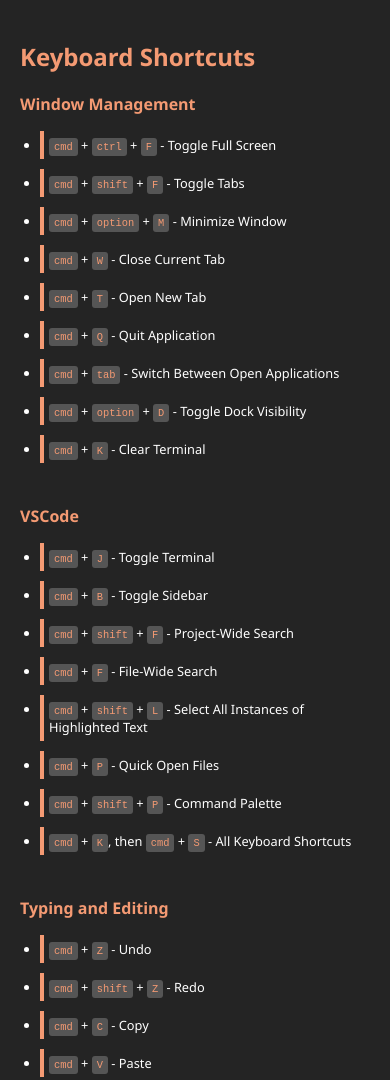
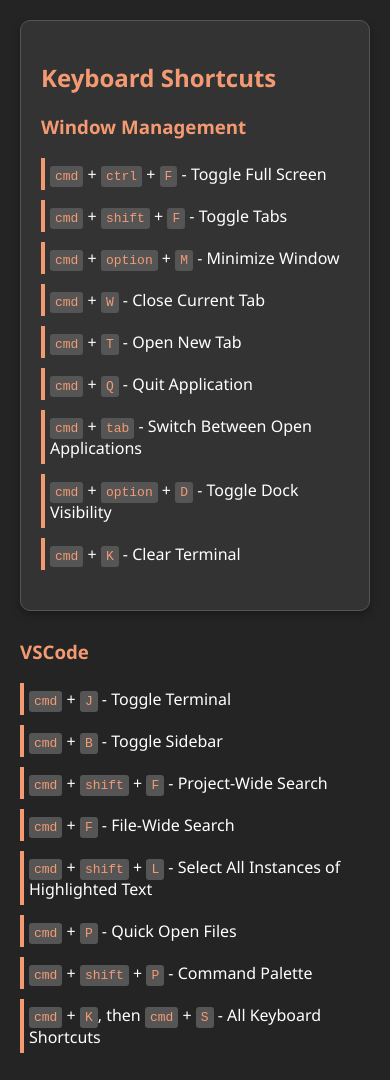
Before and after one commit to aldoportillo/shortcuts-wallpaper, a website: page index.html in a window 390 px wide. Shown: the top 1080 px of the page. Drawn offline with Linux system fonts and the light colour scheme.

Commit message:
introduce flex wrap

```diff
--- a/styles.css
+++ b/styles.css
@@ -3,65 +3,37 @@
     background-color: #242424;
     color: white;
     margin: 0;
-    padding: 0;
-    display: grid;
-    grid-template-columns: repeat(auto-fit, minmax(100px, 1fr));
-    grid-auto-rows: minmax(100px, auto);
-    grid-gap: 20px;
-    width: 100vw;
-    height: 100vh;
+    padding: 20px;
+    display: flex;
+    flex-wrap: wrap;
+    justify-content: space-around;
+    gap: 20px;
     box-sizing: border-box;
-    padding: 20px;
-    overflow: hidden;
+    overflow: auto;
   }
 
-
-  @media (max-width: 768px) {
-    body {
-      grid-template-columns: 1fr;
-      grid-gap: 10px;
-      height: auto;
-      overflow: auto;
-    }
-  }
-
-  header {
-    grid-column: span 2;
-    text-align: center;
-    margin-bottom: 20px;
-  }
-
-  h1 {
-    font-size: 1.5em;
-    color: #F49A73;
-  }
-
-  section {
+  /* Styling for sections */
+  .section {
+    flex: 1 1 300px;
+    max-width: 400px;
     background-color: #333;
     padding: 20px;
     border-radius: 10px;
     border: 1px solid #555;
     box-shadow: 0 4px 8px rgba(0, 0, 0, 0.3);
-    max-height: calc(100vh - 80px);
-    overflow-y: auto;
   }
 
-  h2 {
-    font-size: 1.5em;
-    color: #F49A73;
-  }
-
-  article {
+  /* Styling for list groups */
+  .list-group {
     margin-bottom: 20px;
   }
 
-  h3 {
-    font-size: 1em;
+  h2, h3 {
     color: #F49A73;
   }
 
   ul {
-    margin-left: 20px;
+    list-style: none;
     padding: 0;
   }
 
@@ -69,7 +41,7 @@
     margin-bottom: 10px;
     padding: 5px;
     border-left: 4px solid #F49A73;
-    font-size: 0.8em;
+    font-size: 1em;
   }
 
   kbd {
@@ -86,3 +58,15 @@
     color: #F49A73;
     font-family: 'Courier New', Courier, monospace;
   }
+
+  @media (max-width: 768px) {
+    body {
+      justify-content: center;
+      gap: 10px;
+    }
+
+    .section {
+      flex: 1 1 100%;
+      max-width: 100%;
+    }
+  }
```
